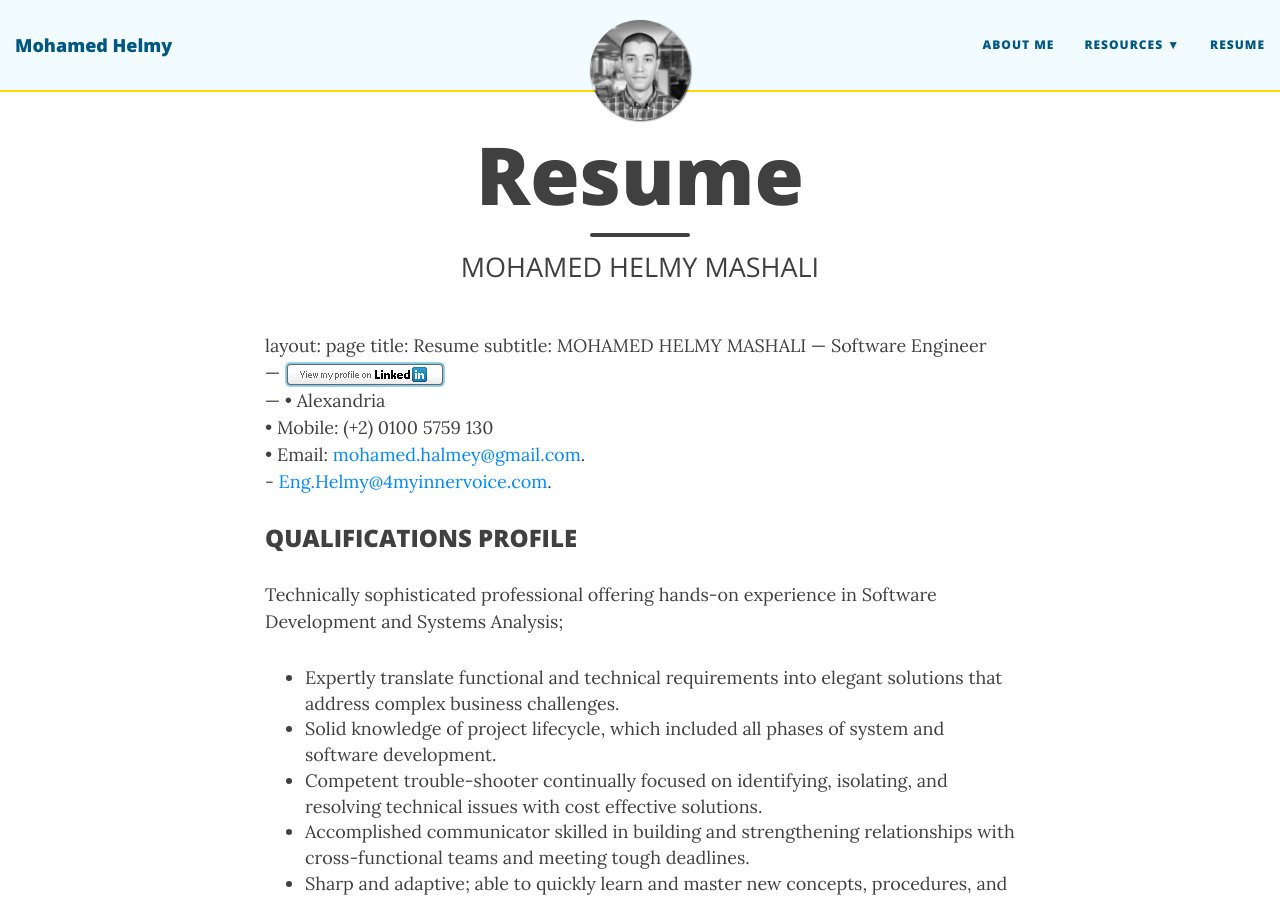
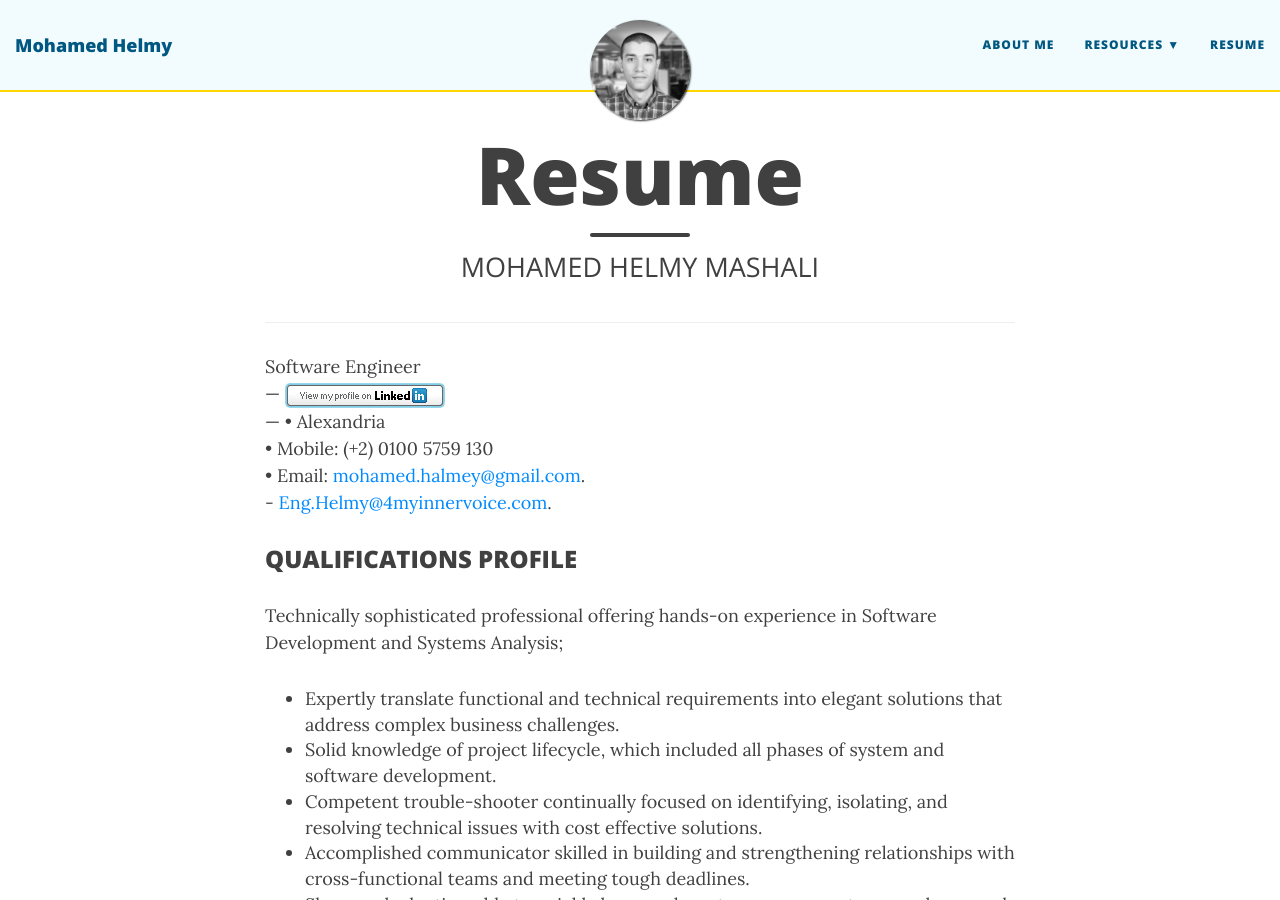
Before and after one commit to M-Helmy/m-helmy.github.io, a Jekyll site: the page built from resume.md, in a window 1280 px wide and 900 px high. Built offline with Jekyll 4.4.1, drawn with Linux system fonts in a browser that asks for light colours; nearby versions of some CDN libraries.

Commit message:
Update resume.md

```diff
--- a/resume.md
+++ b/resume.md
@@ -3,9 +3,6 @@ layout: page
 title: Resume
 subtitle: MOHAMED HELMY MASHALI
 ---
-layout: page
-title: Resume
-subtitle: MOHAMED HELMY MASHALI
 ---
 Software Engineer<br/>
 ---
```
